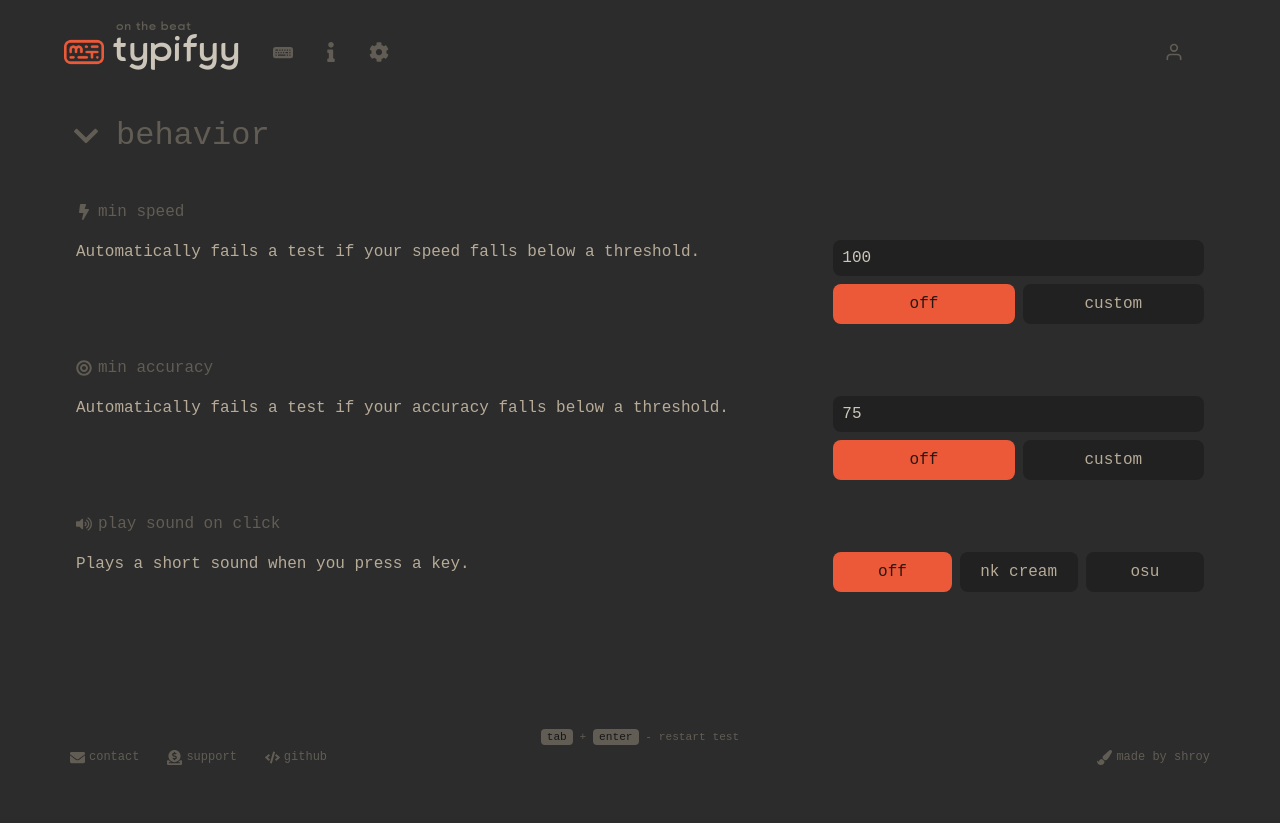
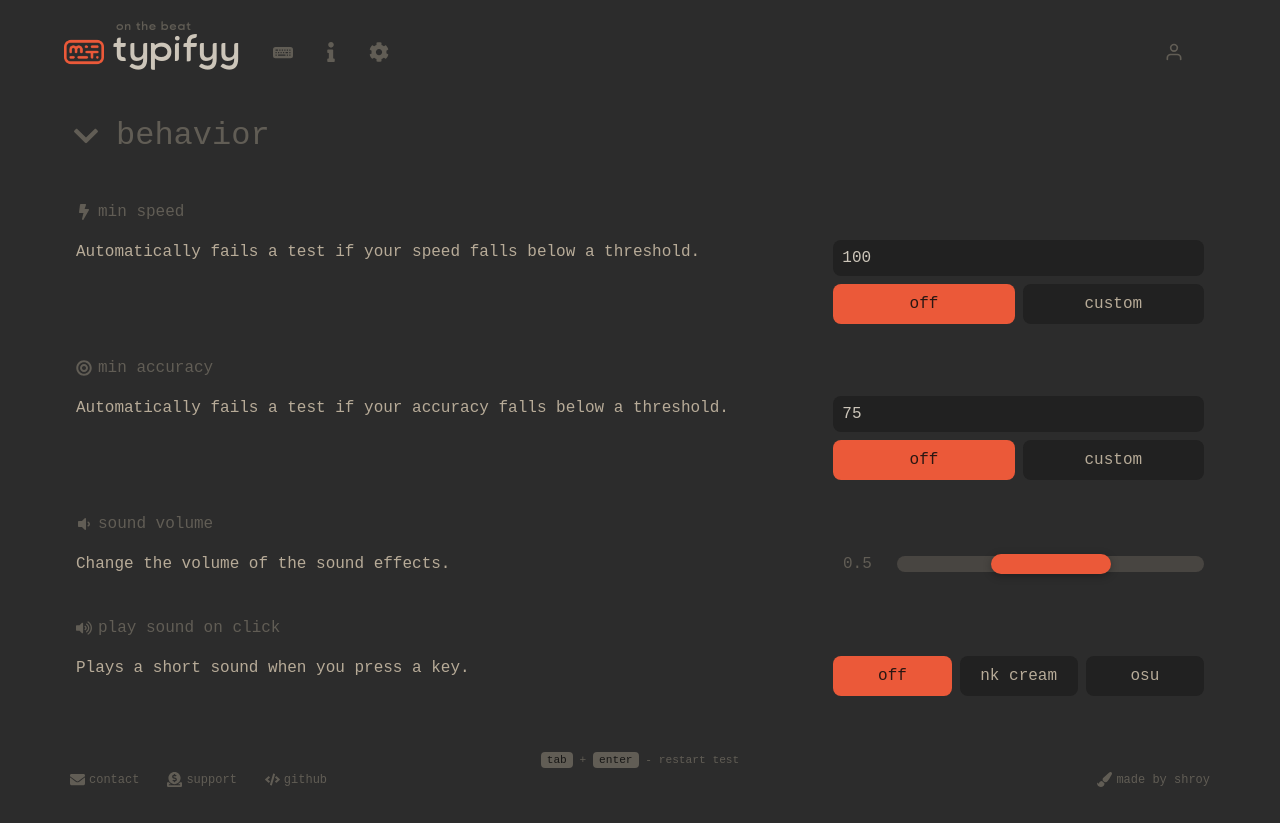
Before and after one commit to shivraj-roy/typifyy, a React (Vite) app: page /settings in a window 1280 px wide. Before the commit the page ends 800 px from the top, so only its background shows below. Built offline with nearby package versions, Linux system fonts and the light colour scheme; no server answers.

Commit message:
feat: added a sound volume...

```diff
--- a/src/components/SubSetting.tsx
+++ b/src/components/SubSetting.tsx
@@ -19,8 +19,14 @@ interface SubSettingProps {
    description: string;
    buttons: ButtonConfig[];
    showInput?: boolean;
+   showSlider?: boolean;
    inputValue?: number;
+   sliderValue?: number;
+   sliderMin?: number;
+   sliderMax?: number;
+   sliderStep?: number;
    onInputChange?: (value: number) => void;
+   onSliderChange?: (value: number) => void;
    onInputCommit?: () => void;
    validator?: ValidatorFn;
    inputName?: string;
@@ -32,8 +38,14 @@ const SubSetting = ({
    description,
    buttons,
    showInput = false,
+   showSlider = false,
    inputValue = 100,
+   sliderValue = 0.5,
+   sliderMin = 0,
+   sliderMax = 1,
+   sliderStep = 0.1,
    onInputChange = () => {},
+   onSliderChange = () => {},
    onInputCommit = () => {},
    validator,
    inputName = "setting",
@@ -71,6 +83,24 @@ const SubSetting = ({
                   />
                </div>
             )}
+            {showSlider && (
+               <div className="sliderContainer flex items-center gap-4">
+                  <div className="sliderValue text-[1em] text-fade-100 min-w-[3rem]">
+                     {sliderValue.toFixed(1)}
+                  </div>
+                  <input
+                     type="range"
+                     min={sliderMin}
+                     max={sliderMax}
+                     step={sliderStep}
+                     value={sliderValue}
+                     onChange={(e) =>
+                        onSliderChange(parseFloat(e.target.value))
+                     }
+                     className="volumeSlider flex-1 h-4 rounded-full appearance-none cursor-pointer"
+                  />
+               </div>
+            )}
             <div className="buttons grid grid-cols-[repeat(auto-fit,minmax(4.5rem,1fr))] gap-2">
                {buttons.map((button, index) => (
                   <button
--- a/src/components/TypeZone.tsx
+++ b/src/components/TypeZone.tsx
@@ -35,6 +35,7 @@ const TypeZone = ({
       minSpeedValue,
       minAccuracyMode,
       minAccuracyValue,
+      soundVolume,
       soundMode,
    } = useSettings();
 
@@ -257,7 +258,7 @@ const TypeZone = ({
       // Play key sound
       if (soundMode !== "off") {
          const keyCode = e.keyCode || e.which;
-         playKeySound(keyCode, soundMode);
+         playKeySound(keyCode, soundMode, soundVolume);
       }
 
       // Update last typing time
--- a/src/context/Settings.tsx
+++ b/src/context/Settings.tsx
@@ -26,6 +26,11 @@ export const SettingsContextProvider = ({
    const [minAccuracyValue, setMinAccuracyValue] = useState<number>(() => {
       const saved = localStorage.getItem("minAccuracyValue");
       return saved ? parseInt(saved, 10) : 75;
+   });
+
+   const [soundVolume, setSoundVolume] = useState<number>(() => {
+      const saved = localStorage.getItem("soundVolume");
+      return saved ? parseFloat(saved) : 0.5;
    });
 
    const [soundMode, setSoundMode] = useState<SoundMode>(() => {
@@ -68,6 +73,14 @@ export const SettingsContextProvider = ({
 
    useEffect(() => {
       try {
+         localStorage.setItem("soundVolume", soundVolume.toString());
+      } catch (error) {
+         console.error("Failed to save soundVolume to localStorage:", error);
+      }
+   }, [soundVolume]);
+
+   useEffect(() => {
+      try {
          localStorage.setItem("soundMode", soundMode);
       } catch (error) {
          console.error("Failed to save soundMode to localStorage:", error);
@@ -85,6 +98,8 @@ export const SettingsContextProvider = ({
             setMinAccuracyMode,
             minAccuracyValue,
             setMinAccuracyValue,
+            soundVolume,
+            setSoundVolume,
             soundMode,
             setSoundMode,
          }}
--- a/src/index.css
+++ b/src/index.css
@@ -121,4 +121,48 @@
    .activeBtn {
       @apply bg-active text-dark-100;
    }
+
+   /* Volume Slider Styles */
+   .volumeSlider {
+      -webkit-appearance: none;
+      appearance: none;
+      background: rgba(183, 171, 152, 0.2);
+      outline: none;
+   }
+
+   .volumeSlider::-webkit-slider-thumb {
+      -webkit-appearance: none;
+      appearance: none;
+      width: 120px;
+      height: 20px;
+      border-radius: 20px;
+      background: var(--color-active);
+      cursor: grab;
+      transition: all 0.2s ease;
+      box-shadow: 0 2px 8px rgba(0, 0, 0, 0.3);
+   }
+
+   .volumeSlider::-webkit-slider-thumb:hover {
+      background: var(--color-glow-100);
+   }
+
+   .volumeSlider::-moz-range-thumb {
+      width: 120px;
+      height: 20px;
+      border-radius: 20px;
+      background: var(--color-active);
+      cursor: grab;
+      border: none;
+      transition: all 0.2s ease;
+      box-shadow: 0 2px 8px rgba(0, 0, 0, 0.3);
+   }
+
+   .volumeSlider::-moz-range-thumb:hover {
+      background: var(--color-glow-100);
+   }
+
+   .volumeSlider::-moz-range-track {
+      background: rgba(183, 171, 152, 0.2);
+      border-radius: 20px;
+   }
 }
--- a/src/pages/Settings.tsx
+++ b/src/pages/Settings.tsx
@@ -1,4 +1,10 @@
-import { FaBolt, FaChevronDown, FaBullseye, FaVolumeUp } from "react-icons/fa";
+import {
+   FaBolt,
+   FaChevronDown,
+   FaBullseye,
+   FaVolumeUp,
+   FaVolumeDown,
+} from "react-icons/fa";
 import { Bounce, toast } from "react-toastify";
 import SubSetting from "../components/SubSetting";
 import { useSettings } from "../context/Settings";
@@ -15,6 +21,8 @@ const Settings = () => {
       setMinAccuracyMode,
       minAccuracyValue,
       setMinAccuracyValue,
+      soundVolume,
+      setSoundVolume,
       soundMode,
       setSoundMode,
    } = useSettings();
@@ -215,6 +223,20 @@ const Settings = () => {
                   ]}
                />
                <SubSetting
+                  icon={<FaVolumeDown size={16} />}
+                  title="sound volume"
+                  description="Change the volume of the sound effects."
+                  showSlider={true}
+                  sliderValue={soundVolume}
+                  sliderMin={0}
+                  sliderMax={1}
+                  sliderStep={0.1}
+                  onSliderChange={(value) => {
+                     setSoundVolume(value);
+                  }}
+                  buttons={[]}
+               />
+               <SubSetting
                   icon={<FaVolumeUp size={16} />}
                   title="play sound on click"
                   description="Plays a short sound when you press a key."
@@ -241,10 +263,10 @@ const Settings = () => {
                            try {
                               // Preload and play preview sound
                               await preloadSounds("nk cream");
-                              playKeySound(57, "nk cream"); // Space key
+                              playKeySound(57, "nk cream", soundVolume); // Space key
                               if (soundMode !== "nk cream") {
                                  setSoundMode("nk cream");
-                                 // showSavedToast();
+                                 showSavedToast();
                               }
                            } catch {
                               showErrorToast();
@@ -258,10 +280,10 @@ const Settings = () => {
                            try {
                               // Preload and play preview sound
                               await preloadSounds("osu");
-                              playKeySound(57, "osu"); // Space key
+                              playKeySound(57, "osu", soundVolume); // Space key
                               if (soundMode !== "osu") {
                                  setSoundMode("osu");
-                                 // showSavedToast();
+                                 showSavedToast();
                               }
                            } catch {
                               showErrorToast();
--- a/src/types/index.ts
+++ b/src/types/index.ts
@@ -65,6 +65,8 @@ export interface SettingsContextType {
    setMinAccuracyMode: (mode: SettingMode) => void;
    minAccuracyValue: number;
    setMinAccuracyValue: (value: number) => void;
+   soundVolume: number;
+   setSoundVolume: (volume: number) => void;
    soundMode: SoundMode;
    setSoundMode: (mode: SoundMode) => void;
 }
--- a/src/utils/soundPlayer.ts
+++ b/src/utils/soundPlayer.ts
@@ -45,7 +45,11 @@ const preloadSound = (path: string) => {
 };
 
 // Play sound for a specific key code
-export const playKeySound = (keyCode: number, mode: SoundMode) => {
+export const playKeySound = (
+   keyCode: number,
+   mode: SoundMode,
+   volume: number = 0.5
+) => {
    if (mode === "off") return;
    if (!keyCode || keyCode === 0) return; // Skip if keyCode is invalid
 
@@ -70,7 +74,7 @@ export const playKeySound = (keyCode: number, mode: SoundMode) => {
 
    // Clone and play to allow multiple simultaneous sounds
    const audioClone = audio.cloneNode() as HTMLAudioElement;
-   audioClone.volume = 0.5; // Set volume to 50%
+   audioClone.volume = volume; // Set volume from parameter
    audioClone.play().catch((error) => {
       // Ignore autoplay policy errors
       if (error.name !== "NotAllowedError") {
```
